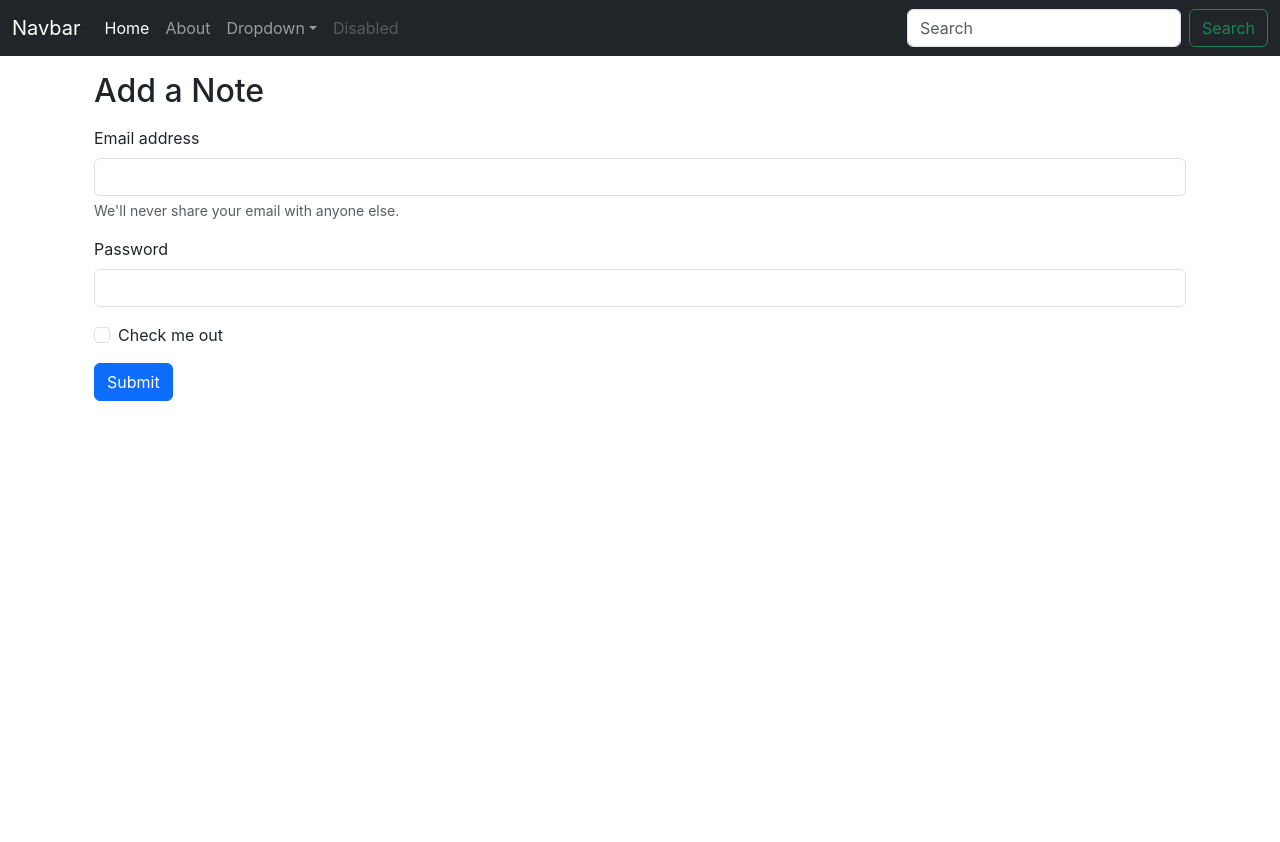
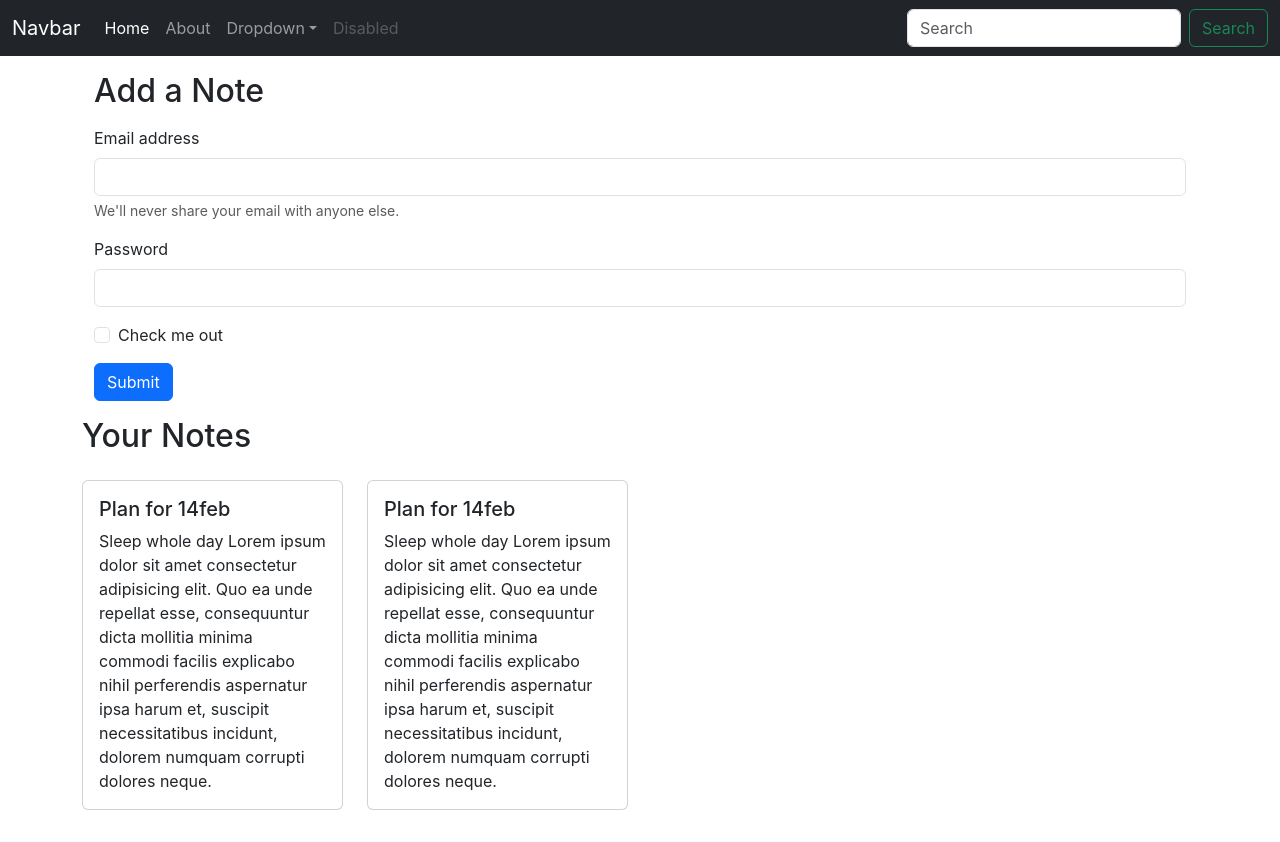
Before and after one commit to TejasShirsath/inotebook, a React (Create React App) app: page / in a window 1280 px wide. Before the commit the page ends 800 px from the top, so only its background shows below. Built offline with nearby package versions, Linux system fonts and the light colour scheme; the HTML template or start-up script is replaced by a standard one.

Commit message:
Add Notes component and Noteitem for displaying user notes

```diff
--- a/src/components/Home.js
+++ b/src/components/Home.js
@@ -1,9 +1,6 @@
-import React, { useContext } from "react";
-import noteContext from "../context/notes/noteContext";
+import Notes from "./Notes";
 
 function Home() {
-  const context = useContext(noteContext);
-  const {notes, setNotes} = context;
   return (
     <div>
       <div className="container my-3">
@@ -49,6 +46,7 @@ function Home() {
           </button>
         </form>
       </div>
+      <Notes/>
     </div>
   );
 }
--- /dev/null
+++ b/src/components/Noteitem.js
@@ -0,0 +1,17 @@
+import React from "react";
+
+const Noteitem = (props) => {
+  const { note } = props;
+  return (
+    <div className="col-md-3">
+      <div class="card my-3">
+        <div class="card-body">
+          <h5 class="card-title">{note.title}</h5>
+          <p class="card-text">{note.description} Lorem ipsum dolor sit amet consectetur adipisicing elit. Quo ea unde repellat esse, consequuntur dicta mollitia minima commodi facilis explicabo nihil perferendis aspernatur ipsa harum et, suscipit necessitatibus incidunt, dolorem numquam corrupti dolores neque.</p>
+        </div>
+      </div>
+    </div>
+  );
+};
+
+export default Noteitem;
--- /dev/null
+++ b/src/components/Notes.js
@@ -0,0 +1,19 @@
+import React, { useContext } from "react";
+
+import noteContext from "../context/notes/noteContext";
+import Noteitem from "./Noteitem";
+
+function Notes() {
+  const context = useContext(noteContext);
+  const { notes, setNotes } = context;
+  return (
+    <div className="row my-3">
+      <h2>Your Notes</h2>
+      {notes.map((note) => {
+        return <Noteitem note={note}/>;
+      })}
+    </div>
+  );
+}
+
+export default Notes;
```
